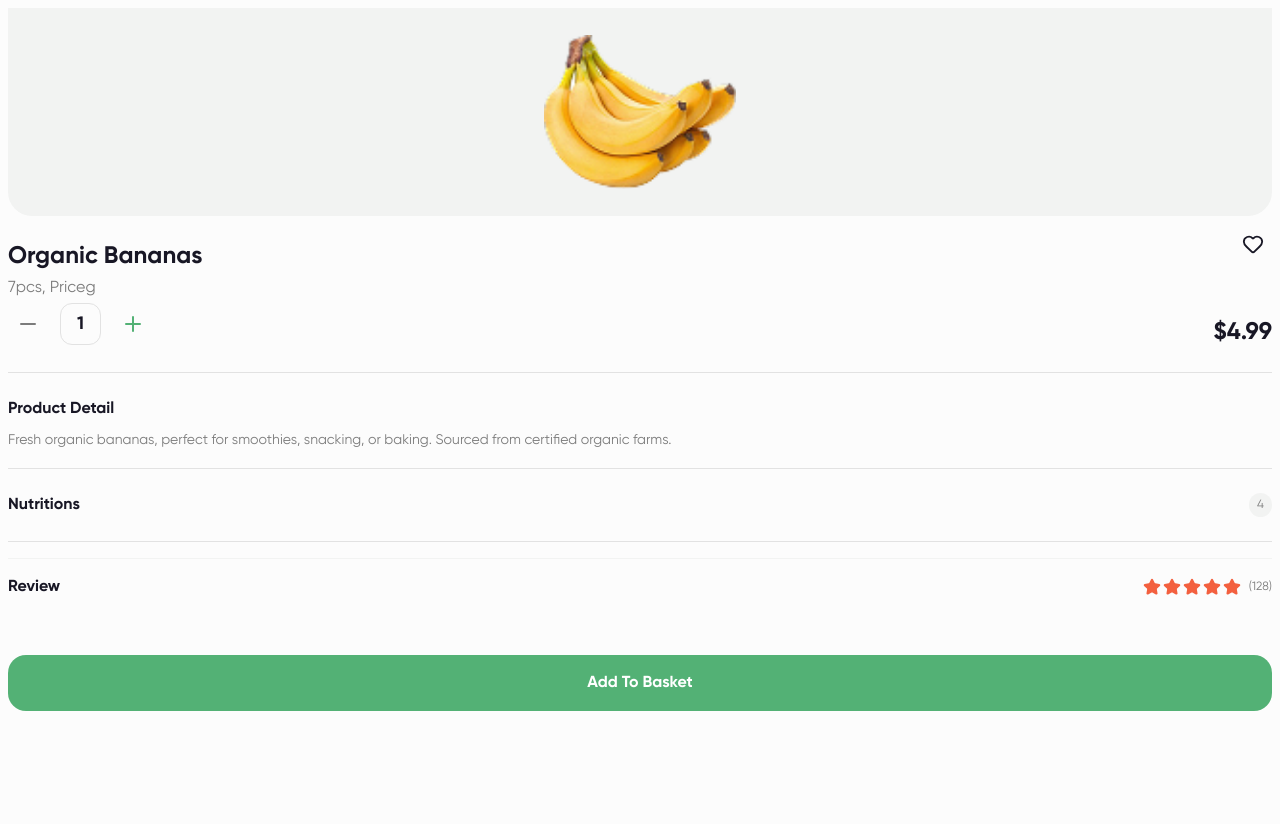
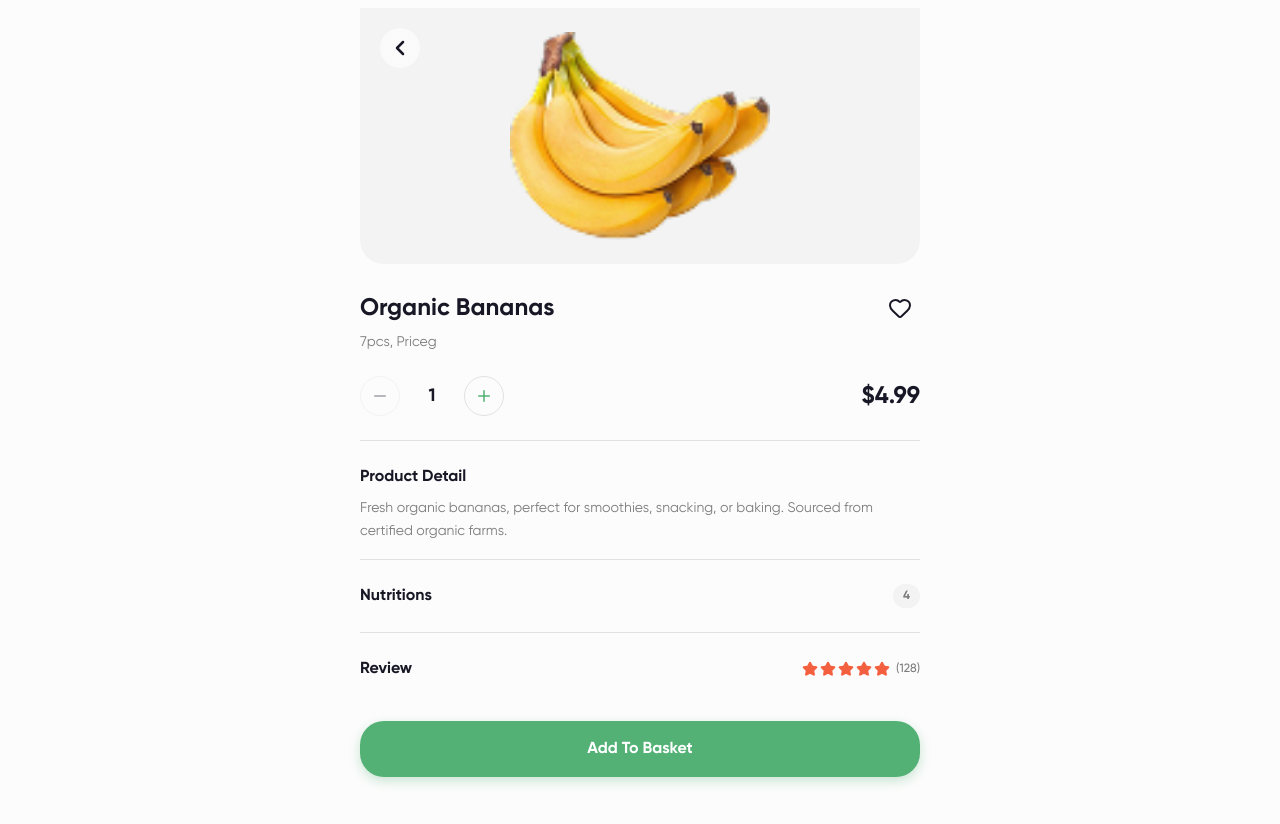
Before and after one commit to saketgoswami09/Grocery-Ahoum, a React (Vite) app: page /home in a window 1280 px wide. Both pictures are taken after a click on the button 151 px from the left and 447 px from the top of the page. Shown: the top 824 px of the page. Before the commit the page ends 800 px from the top, so only its background shows below. Built offline with nearby package versions, Linux system fonts and the light colour scheme.

Commit message:
fix: Product detail screen counter

```diff
--- a/src/pages/products/ProductDetailScreen.tsx
+++ b/src/pages/products/ProductDetailScreen.tsx
@@ -1,3 +1,4 @@
+import { useState } from "react"; // Added useState
 import { useNavigate, useParams } from "react-router-dom";
 import { products } from "../../data/products";
 import { ChevronLeft, Heart, Minus, Plus, Star } from "lucide-react";
@@ -8,118 +9,139 @@ const ProductDetailScreen = () => {
   const { productId } = useParams();
   const navigate = useNavigate();
 
+  // Local state to manage counter volume
+  const [quantity, setQuantity] = useState<number>(1);
+
   const addItem = useCartStore((state) => state.addItem);
-
   const toggleFavorite = useFavoriteStore((s) => s.toggleFavorite);
   const favorites = useFavoriteStore((s) => s.favorites);
 
   const product = products.find((p) => p.id === productId);
 
   if (!product) {
-    return <div>Product not found</div>;
+    return <div className="p-5 text-center font-semibold">Product not found</div>;
   }
 
   const loved = favorites.some((f) => f.id === product.id);
+
+  // Counter helper functions
+  const handleIncrement = () => setQuantity((prev) => prev + 1);
+  const handleDecrement = () => {
+    setQuantity((prev) => (prev > 1 ? prev - 1 : 1)); // Prevents counter going below 1
+  };
+
   return (
-    <div className="p-2  pb-20 ">
-      <div className="bg-gray-lightest rounded-b-3xl lg:rounded-3xl overflow-hidden lg:flex-1 lg:max-w-lg lg:sticky lg:top-24 lg:self-start">
-        <div className="absolute top-5 left-5">
-          <button onClick={() => navigate(-1)}>
+    <div className="p-2 pb-20 max-w-xl mx-auto">
+      {/* Product Image Section Wrapper */}
+      <div className="relative bg-[#F2F3F2] rounded-b-3xl overflow-hidden">
+        <div className="absolute top-5 left-5 z-10">
+          <button
+            onClick={() => navigate(-1)}
+            className="p-2 bg-white/60 backdrop-blur-xs rounded-full hover:bg-white transition-colors"
+          >
             <ChevronLeft size={24} strokeWidth={2.5} />
           </button>
         </div>
-      </div>
-      <div className="bg-[#F2F3F2] rounded-b-3xl">
-        <div className="h-52 flex items-center justify-center">
+        <div className="h-64 flex items-center justify-center p-6">
           <img
             src={product.image}
             alt={product.name}
-            className="w-48 object-contain"
+            className="h-full object-contain"
           />
         </div>
       </div>
 
-      <div className="flex items-center justify-between    ">
-        <h1 className="text-2xl font-bold mt-6">{product.name}</h1>
+      {/* Title & Favorite Row */}
+      <div className="flex items-center justify-between mt-6">
+        <h1 className="text-2xl font-bold text-dark">{product.name}</h1>
         <button
           onClick={() => toggleFavorite(product)}
-          className="p-2 shrink-0"
+          className="p-2 shrink-0 hover:bg-gray-lightest rounded-full transition-colors"
           aria-label="Toggle favorite"
         >
           <Heart
-            size={22}
+            size={24}
             fill={loved ? "#FF4D4F" : "transparent"}
             color={loved ? "#FF4D4F" : "#181725"}
           />
         </button>
       </div>
-      <p className="text-gray mt-1">{product.unit}</p>
+      <p className="text-gray text-sm mt-1">{product.unit}</p>
 
-      <div className="flex items-center justify-between mb-6">
+      {/* Interactive Counter & Pricing Row */}
+      <div className="flex items-center justify-between my-6">
         <div className="flex items-center gap-3">
           <button
-            className="w-10 h-10 rounded-xl flex items-center justify-center text-gray hover:border-primary hover:text-primary transition-colors"
+            onClick={handleDecrement}
+            className="w-10 h-10 border border-gray-lighter rounded-xl flex items-center justify-center text-dark hover:border-primary hover:text-primary transition-colors disabled:opacity-40"
+            disabled={quantity <= 1}
             aria-label="Decrease quantity"
           >
-            <Minus />
+            <Minus size={18} />
           </button>
-          <span className="text-lg font-bold min-w-6 text-center border border-gray-lighter rounded-md px-4 py-1.5">
-            1
+
+          {/* Dynamic Counter Target */}
+          <span className="text-lg font-bold min-w-[40px] text-center px-2 py-1.5">
+            {quantity}
           </span>
+
           <button
-            className="w-10 h-10 rounded-xl flex items-center justify-center text-primary hover:border-primary hover:text-primary transition-colors"
-            aria-label="Decrease quantity"
+            onClick={handleIncrement}
+            className="w-10 h-10 border border-gray-lighter rounded-xl flex items-center justify-center text-primary hover:border-primary active:scale-95 transition-all"
+            aria-label="Increase quantity"
           >
-            <Plus />
+            <Plus size={18} />
           </button>
         </div>
-        <p className="text-2xl font-bold mt-4">${product.price}</p>
+
+        <p className="text-2xl font-bold text-dark">
+          ${(product.price * quantity).toFixed(2)}
+        </p>
       </div>
-      {/*  Product Detail*/}
+
       <hr className="my-6 border-[#E2E2E2]" />
+
+      {/* Details Section */}
       <div className="mb-4">
         <h3 className="text-base font-bold text-dark mb-2">Product Detail</h3>
-        <p className="text-sm text-gray leading-relaxed">
-          {product.description}
-        </p>
+        <p className="text-sm text-gray leading-relaxed">{product.description}</p>
       </div>
+
       <hr className="my-4 border-[#E2E2E2]" />
 
+      {/* Nutrition Facts Toggle Row */}
       <div className="flex items-center justify-between py-2">
-        <span className="text-base font-bold">Nutritions</span>
+        <span className="text-base font-bold text-dark">Nutritions</span>
+        <span className="bg-[#F2F3F2] px-2.5 py-1 rounded-md text-xs font-semibold text-gray">
+          {product.nutritionFacts ? product.nutritionFacts.length : "0"}
+        </span>
+      </div>
 
-        <div className="flex items-center gap-2">
-          <span className="bg-[#F2F3F2] px-2 py-1 rounded-md text-xs text-gray">
-            {product.nutritionFacts?.length}
-          </span>
-        </div>
-      </div>
       <hr className="my-4 border-[#E2E2E2]" />
 
-      <div className="border-t border-gray-lightest pt-4 mb-6">
-        <div className="flex items-center gap-2">
+      {/* Review Ratings Row */}
+      <div className="pt-2 mb-6">
+        <div className="flex items-center justify-between">
           <span className="text-base font-bold text-dark">Review</span>
-          <div className="flex gap-0.5 ml-auto">
-            {Array.from({ length: 5 }).map((_, i) => (
-              <Star key={i} size={18} fill="#F3603F" color="#F3603F" />
-            ))}
+          <div className="flex items-center gap-1.5">
+            <div className="flex gap-0.5">
+              {Array.from({ length: 5 }).map((_, i) => (
+                <Star key={i} size={16} fill="#F3603F" color="#F3603F" />
+              ))}
+            </div>
+            <span className="text-xs font-medium text-gray">({product.reviewCount || 0})</span>
           </div>
-          <span className="text-xs text-gray">({product.reviewCount})</span>
         </div>
       </div>
 
+      {/* Action Button */}
       <button
-        className="
-    w-full
-    bg-primary
-    text-white
-    font-semibold
-    py-4
-    rounded-lg
-    mt-8
-  "
+        className="w-full bg-primary text-white font-semibold py-4 rounded-xl shadow-button hover:bg-primary-dark active:scale-[0.99] transition-all mt-4"
         onClick={() => {
-          addItem(product);
+
+          for (let i = 0; i < quantity; i++) {
+            addItem(product);
+          }
           navigate("/cart");
         }}
       >
```
